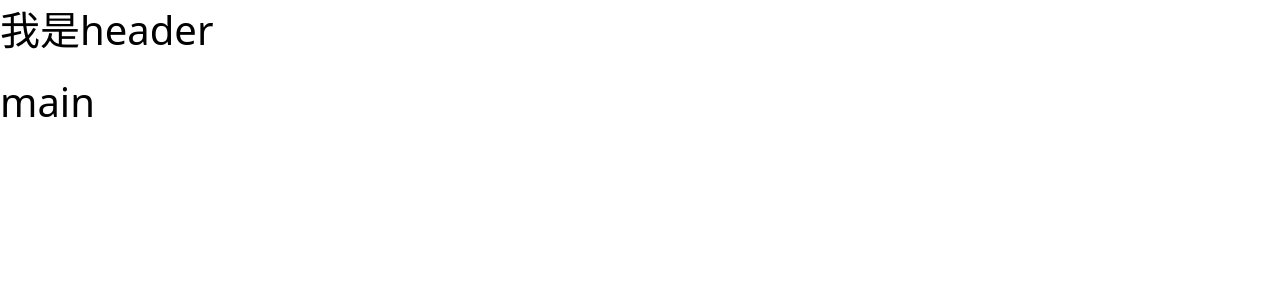
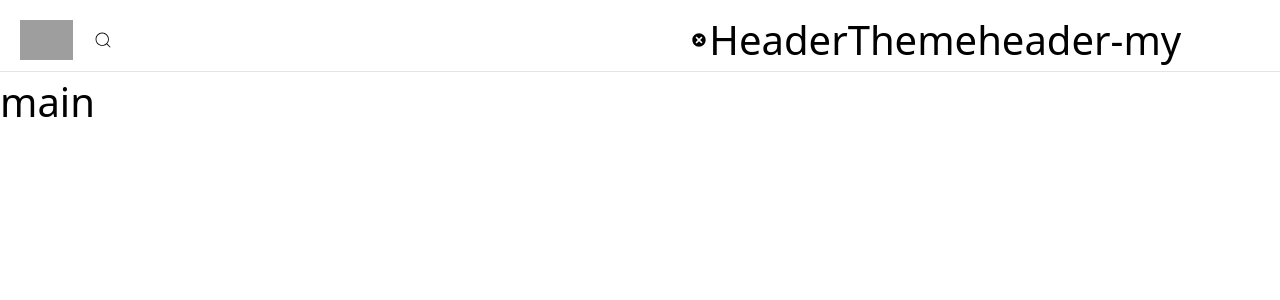
Before and after one commit to liujp2015/react-vite, a React (Vite) app: page / in a window 1280 px wide. Shown: the top 300 px of the page. Built offline with nearby package versions, Linux system fonts and the light colour scheme; grey boxes are pictures that could not be loaded.

Commit message:
add react-icons and add structure of header

```diff
--- a/package.json
+++ b/package.json
@@ -15,6 +15,7 @@
     "axios": "^1.7.9",
     "react": "^18.3.1",
     "react-dom": "^18.3.1",
+    "react-icons": "^5.4.0",
     "react-router-dom": "^7.1.5",
     "react-transition-group": "^4.4.5"
   },
--- /dev/null
+++ b/src/components/header/components/HeaderMy.tsx
@@ -0,0 +1,7 @@
+import React from "react";
+
+const HeaderMy = () => {
+  return <div>header-my</div>;
+};
+
+export default HeaderMy;
--- /dev/null
+++ b/src/components/header/components/HeaderSearch.tsx
@@ -0,0 +1,26 @@
+import React from "react";
+import { CiSearch } from "react-icons/ci";
+import { TiDelete } from "react-icons/ti";
+
+const HeaderSearch = () => {
+  return (
+    // <div className=" relative rounded-xl border-white duration-200 hover:bg-red-100/50">
+    //   <div>
+    //     <CiSearch className="w-1.5 h-1.5 absolute translate-y-[-50%] top-[50%] left-2 text-[#707070]" />
+    //     <input></input>
+    //     <TiDelete className="h-1.5 w-1.5 absolute translate-y-[-50%] top-[50%] right-9 duration-500" />
+    //   </div>
+    // </div>
+    <div className=" relative rounded-xl border-white duration-200 hover:bg-red-100/50">
+      <div className="flex justify-center items-center">
+        {/* <CiSearch className="w-1.5 h-1.5 absolute left-2 text-[#707070]" /> */}
+        {/* <CiSearch className="w-1.5 h-1.5 absolute left-2 text-[#eb1010]" /> */}
+        <CiSearch className="w-2 h-2 left-2" />
+        <input></input>
+        <TiDelete className="h-2 w-2 right-9 duration-500" />
+      </div>
+    </div>
+  );
+};
+
+export default HeaderSearch;
--- /dev/null
+++ b/src/components/header/components/HeaderTheme.tsx
@@ -0,0 +1,7 @@
+import React from "react";
+
+const HeaderTheme = () => {
+  return <div>HeaderTheme</div>;
+};
+
+export default HeaderTheme;
--- a/src/components/header/index.tsx
+++ b/src/components/header/index.tsx
@@ -1,7 +1,28 @@
 import React from "react";
+import HeaderSearch from "./components/HeaderSearch";
+import HeaderTheme from "./components/HeaderTheme";
+import HeaderMy from "./components/headerMy";
+import { useNavigate } from "react-router-dom";
 
 const Header = () => {
-  return <div className="h-[72px]">我是header</div>;
+  const navigate = useNavigate();
+  return (
+    <div className="h-[72px] w-full bg-white border-b border-zinc-200 px-2 py-1">
+      <div className=" flex items-center">
+        <img
+          className=" h-4 cursor-pointer mr-2"
+          src="https://m.imooc.com/static/wap/static/common/img/logo-small@2x.png"
+          onClick={() => {
+            console.log("跳转");
+            navigate("/");
+          }}
+        />
+        <HeaderSearch></HeaderSearch>
+        <HeaderTheme></HeaderTheme>
+        <HeaderMy></HeaderMy>
+      </div>
+    </div>
+  );
 };
 
 export default Header;
```
Also changed, not shown: src/components/header/components/header-my.tsx (deleted), src/components/header/components/header-search.tsx (deleted), src/components/header/components/header-theme.tsx (deleted), 1 other file (tests, documents, lock files or other folders).
